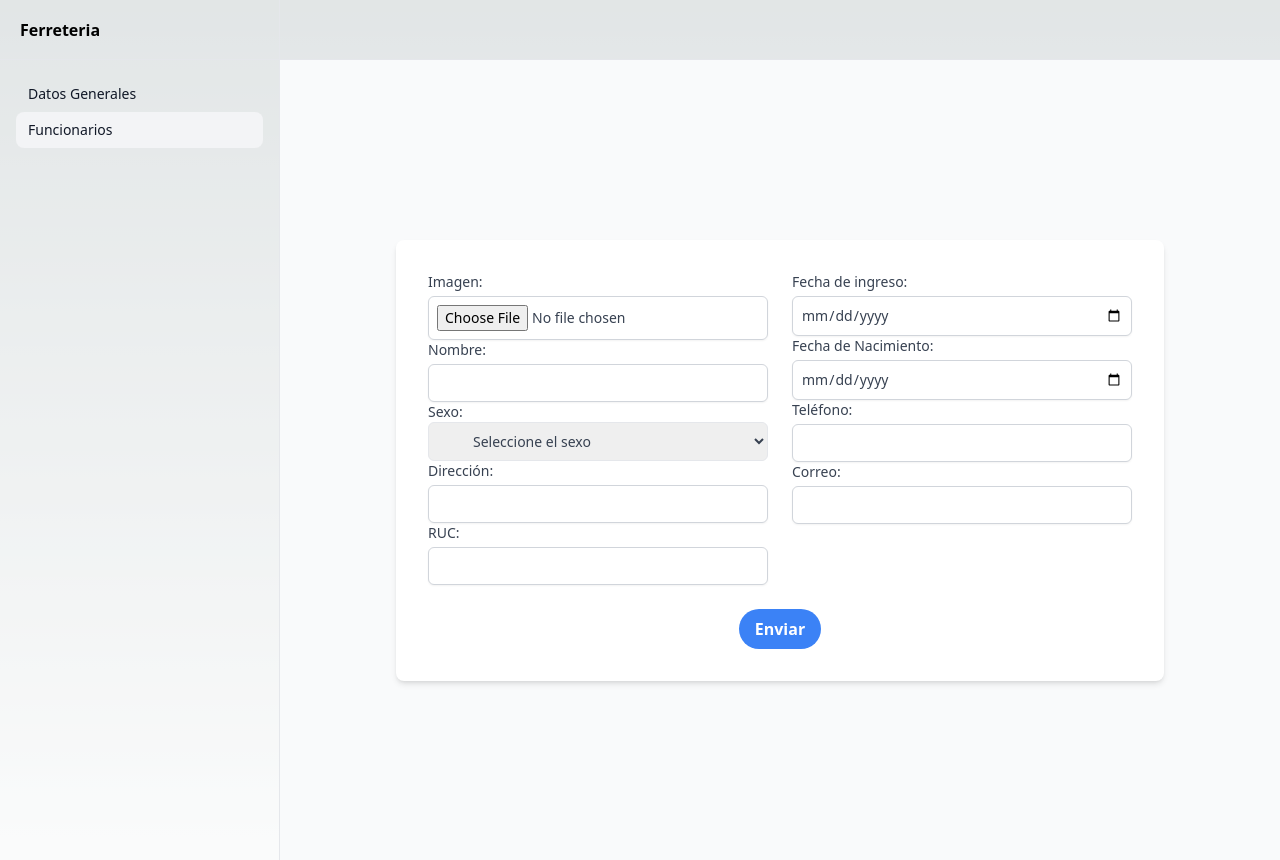
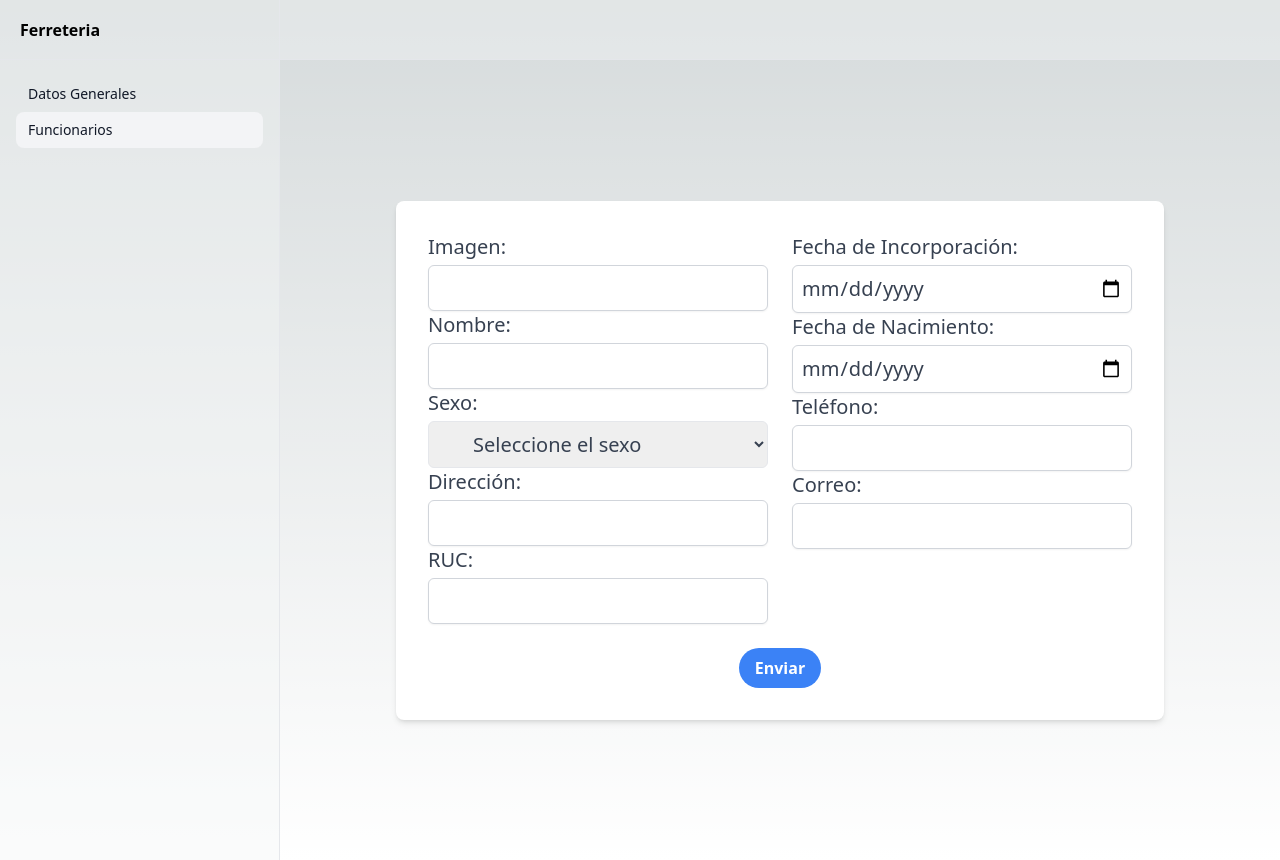
Before and after one commit to IvanSmir/Sistemas-de-Gestion, a Next.js app in the folder client/: page /funcionarios in a window 1280 px wide. Built offline with nearby package versions, Linux system fonts and the light colour scheme.

Commit message:
styles y cargos

```diff
--- a/client/src/components/funcionarios/Form.tsx
+++ b/client/src/components/funcionarios/Form.tsx
@@ -1,88 +1,161 @@
-import React, { FormEvent, useState } from "react";
+import React, { ChangeEvent, FormEvent, useState } from "react";
 
 interface FormValues {
   name: string;
   email: string;
+  image: string;
+  gender: string;
+  direction: string;
+  ruc: string;
+  joinDate: Date;
+  birthday: Date;
+  phone: string;
+
 
 }
 
 export const Form: React.FC = () => {
-  const [formData, setFormData] = useState<FormValues>({ name: "", email: ""});
+  const [formData, setFormData] = useState<FormValues>(
+    {
+      name: "",
+      email: "",
+      image: "",
+      gender: "",
+      direction: "",
+      phone: " ",
+      ruc: "",
+      joinDate: new Date(),
+      birthday: new Date()
+    }
+  );
+  const handleChange = (e: ChangeEvent<HTMLInputElement>) => {
+    const target = e.target;
 
+    setFormData({ ...formData, [target.name]: target.value });
+  };
   const handleSubmit = (e: FormEvent<HTMLFormElement>) => {
     e.preventDefault();
-    const { name, email } = e.currentTarget;
-    if (name && email) {
-      const formData: FormValues = {
-        name: name.value,
-        email: email.value,
+    const { name, email, image, gender, direction, ruc, phone, joinDate, birthday } = e.currentTarget;
+    setFormData(formData);
+    console.log(formData);
 
-
-      };
-      setFormData(formData);
-      console.log(formData);
-    }
   };
 
   return (
-    <form onSubmit={handleSubmit} className="flex flex-col items-center justify-center min-h-screen bg-gray-50">
+    <form className="flex flex-col items-center justify-center min-h-screen" onSubmit={handleSubmit}>
       <div className="w-full max-w-3xl p-8 bg-white shadow-md rounded-lg">
         <div className="grid grid-cols-2 gap-6">
           <div>
-          <label htmlFor="image" className="block text-sm font-medium text-gray-700">
-           Imagen:
+            <label className="block text-xl font-medium text-gray-700" htmlFor="image">
+              Imagen:
+              <input
+                className="mt-1 block w-full border border-gray-300 rounded-md shadow-sm p-2"
+                type="text"
+                id="image"
+                name="image"
+                value={formData.image}
+                onChange={handleChange}
+                required
+              />
+            </label>
 
-           <input type="file" id="image" name="image" required className="mt-1 block w-full border border-gray-300 rounded-md shadow-sm p-2"/>
+            <label className="block text-xl font-medium text-gray-700" htmlFor="name">
+              Nombre:
+              <input
+                className="mt-1 block w-full border border-gray-300 rounded-md shadow-sm p-2"
+                type="text"
+                id="name"
+                name="name"
+                required
+              />
+            </label>
 
-            </label>
-            <label htmlFor="name" className="block text-sm font-medium min text-gray-700">
-              Nombre:
-              <input type="text" id="name" name="name" required className="mt-1 block w-full border border-gray-300 rounded-md shadow-sm p-2"/>
-            </label>
-            <label htmlFor="gender" className="block text-sm font-medium text-gray-700">
+            <label className="block text-xl font-medium text-gray-700" htmlFor="gender">
               Sexo:
-              <select id="gender" name="gender" className="peer block w-full cursor-pointer rounded-md border border-gray-200 py-2 pl-10 text-sm outline-2 placeholder:text-gray-500">
-              <option className="" value="">Seleccione el sexo</option>
+              <select
+                className="mt-1 block w-full cursor-pointer rounded-md border border-gray-200 py-2 pl-10 text-xl outline-2 placeholder:text-gray-500"
+                id="gender"
+                name="gender"
+              >
+                <option value="">Seleccione el sexo</option>
                 <option value="hombre">Hombre</option>
                 <option value="mujer">Mujer</option>
               </select>
             </label>
-            <label htmlFor="direction" className="block text-sm font-medium text-gray-700">
+
+            <label className="block text-xl font-medium text-gray-700" htmlFor="direction">
               Dirección:
-              <input type="text" id="direction" name="direction" className="mt-1 block w-full border border-gray-300 rounded-md shadow-sm p-2"/>
+              <input
+                className="mt-1 block w-full border border-gray-300 rounded-md shadow-sm p-2"
+                type="text"
+                id="direction"
+                name="direction"
+              />
             </label>
-            <label htmlFor="ruc" className="block text-sm font-medium text-gray-700">
+
+            <label className="block text-xl font-medium text-gray-700" htmlFor="ruc">
               RUC:
-              <input type="text" id="ruc" name="ruc" className="mt-1 block w-full border border-gray-300 rounded-md shadow-sm p-2"/>
+              <input
+                className="mt-1 block w-full border border-gray-300 rounded-md shadow-sm p-2"
+                type="text"
+                id="ruc"
+                name="ruc"
+              />
             </label>
           </div>
+
           <div>
-          <label htmlFor="ingreso" className="block text-sm font-medium text-gray-700">
-              Fecha de ingreso:
-              <input type="date" id="ingreso" name="ingreso" className="mt-1 block w-full border border-gray-300 rounded-md shadow-sm p-2"/>
-            </label>
-            <label htmlFor="birthday" className="block text-sm font-medium text-gray-700">
-              Fecha de Nacimiento:
-              <input type="date" id="birthday" name="birthday" className="mt-1 block w-full border border-gray-300 rounded-md shadow-sm p-2"/>
-            </label>
-            <label htmlFor="text" className="block text-sm font-medium text-gray-700">
-              Teléfono:
-              <input type="text" id="text" name="text" className="mt-1 block w-full border border-gray-300 rounded-md shadow-sm p-2"/>
-            </label>
-            <label htmlFor="email" className="block text-sm font-medium text-gray-700">
-              Correo:
-              <input type="email" id="email" name="email" className="mt-1 block w-full border border-gray-300 rounded-md shadow-sm p-2"/>
+            <label className="block text-xl font-medium text-gray-700" htmlFor="joinDate">
+              Fecha de Incorporación:
+              <input
+                className="mt-1 block w-full border border-gray-300 rounded-md shadow-sm p-2"
+                type="date"
+                id="joinDate"
+                name="joinDate"
+              />
             </label>
 
+            <label className="block text-xl font-medium text-gray-700" htmlFor="birthday">
+              Fecha de Nacimiento:
+              <input
+                className="mt-1 block w-full border border-gray-300 rounded-md shadow-sm p-2"
+                type="date"
+                id="birthday"
+                name="birthday"
+              />
+            </label>
+
+            <label className="block text-xl font-medium text-gray-700" htmlFor="phone">
+              Teléfono:
+              <input
+                className="mt-1 block w-full border border-gray-300 rounded-md shadow-sm p-2"
+                type="text"
+                id="phone"
+                name="phone"
+              />
+            </label>
+
+            <label className="block text-xl font-medium text-gray-700" htmlFor="email">
+              Correo:
+              <input
+                className="mt-1 block w-full border border-gray-300 rounded-md shadow-sm p-2"
+                type="email"
+                id="email"
+                name="email"
+              />
+            </label>
           </div>
         </div>
+
         <div className="flex justify-center mt-6">
-          <button type="submit" className="bg-blue-500 hover:bg-blue-600 text-white font-bold py-2 px-4 rounded-full">
+          <button className="bg-blue-500 hover:bg-blue-600 text-white font-bold py-2 px-4 rounded-full" type="submit">
             Enviar
           </button>
         </div>
       </div>
     </form>
+
+
   );
 
 };
--- /dev/null
+++ b/client/src/components/generales/cargos/Form.tsx
@@ -0,0 +1,82 @@
+import React, { ChangeEvent, FormEvent, useState } from "react";
+
+interface FormValues {
+    name: string;
+    description: string;
+    vacant: number;
+}
+
+export const Form: React.FC = () => {
+    const [formData, setFormData] = useState<FormValues>(
+        {
+            name: "",
+            description: "",
+            vacant: 0,
+        }
+    );
+    const handleChange = (e: ChangeEvent<HTMLInputElement>) => {
+        const target = e.target;
+
+        setFormData({ ...formData, [target.name]: target.value });
+    };
+    const handleSubmit = (e: FormEvent<HTMLFormElement>) => {
+        e.preventDefault();
+        const { name, description, vacant } = e.currentTarget;
+        setFormData(formData);
+        console.log(formData);
+
+    };
+
+    return (
+        <form className="flex flex-col items-center justify-center min-h-screen " onSubmit={handleSubmit}>
+            <div className="flext justify-center w-full max-w-3xl p-8 bg-white shadow-md rounded-lg">
+
+                <div className="grid grid-cols-2 gap-6">
+                    <div>
+
+                        <label className="block text-xl font-medium text-gray-700" htmlFor="name">
+                            Nombre:
+                            <input
+                                className="mt-1 block w-full border border-gray-300 rounded-md shadow-sm p-2"
+                                type="text"
+                                id="name"
+                                name="name"
+                                required
+                            />
+                        </label>
+
+
+                        <label className="block text-xl font-medium text-gray-700" htmlFor="description">
+                            Descripción:
+                            <input
+                                className="mt-1 block w-full border border-gray-300 rounded-md shadow-sm p-2"
+                                type="text"
+                                id="description"
+                                name="description"
+                            />
+                        </label>
+
+                        <label className="block text-xl font-medium text-gray-700" htmlFor="vacant">
+                            Vacante:
+                            <input
+                                className="mt-1 block w-full border border-gray-300 rounded-md shadow-sm p-2"
+                                type="number"
+                                id="vacant"
+                                name="vacant"
+                            />
+                        </label>
+
+                        <div className="flex justify-center mt-6">
+                            <button className="bg-blue-500 hover:bg-blue-600 text-white font-bold py-2 px-4 rounded-full" type="submit">
+                                Enviar
+                            </button>
+                        </div>
+                    </div>
+                </div>
+            </div>
+        </form>
+
+
+    );
+
+};
--- a/client/src/pages/cargos/index.tsx
+++ b/client/src/pages/cargos/index.tsx
@@ -1,9 +1,12 @@
 import React from 'react'
 import Layout from '../../app/layout'
- const index = () => {
+import { Form } from '@/components/generales/cargos/Form';
+
+const index = () => {
   return (
     <Layout>
-         <div>cargos</div>
+      <h1 className=" text-6xl">Cargos</h1>
+      <Form></Form>
 
     </Layout>
   )
--- a/client/src/pages/funcionarios/index.tsx
+++ b/client/src/pages/funcionarios/index.tsx
@@ -7,9 +7,7 @@ const index = () => {
     <Layout>
 
 
-    <div>
         <Form/>
-    </div>
     </Layout>
   )
 }
```
Also changed, not shown: 1 other file (tests, documents, lock files or other folders).
